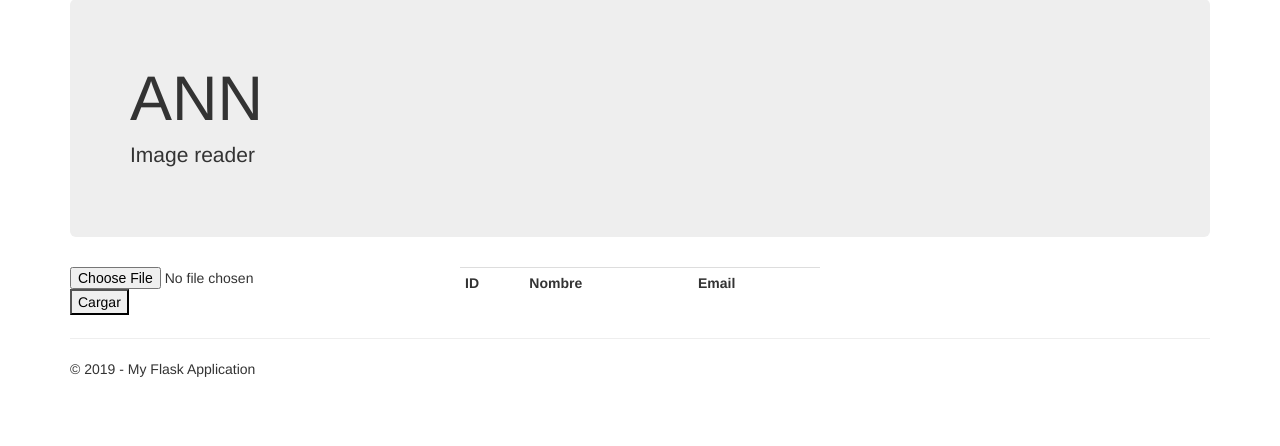
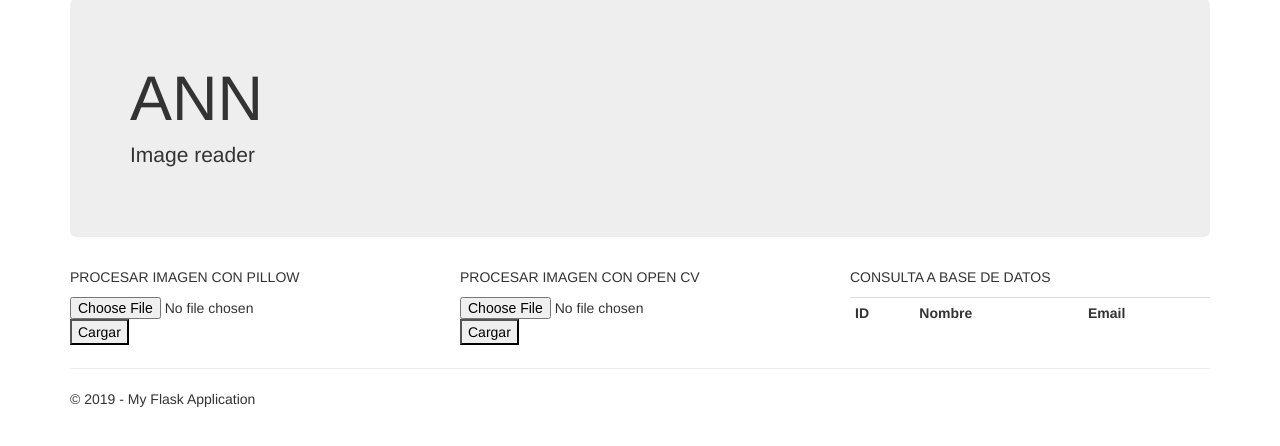
Before and after one commit to favm72/flask, a Flask app: page / in a window 1280 px wide. Shown: the part 51-497 px from the top of the page. Run offline with Flask 2, Linux system fonts and the light colour scheme; data that the repository does not hold is empty; some libraries are stand-ins or nearby versions.

Commit message:
uso de librerías de pillow y opencv numpy, tratamiento de imagenes

```diff
--- a/AppFlask/templates/index.html
+++ b/AppFlask/templates/index.html
@@ -10,12 +10,21 @@
 
 <div class="row">
     <div class="col-md-4">
-       <form method="post" action="/cargar" enctype="multipart/form-data">
-           <input type="file" name="file" id="file" />
-           <button type="submit">Cargar</button>
-       </form>
+        <p>PROCESAR IMAGEN CON PILLOW</p>
+        <form method="post" action="/cargar_pillow" enctype="multipart/form-data">
+            <input type="file" name="file" id="file" />
+            <button type="submit">Cargar</button>
+        </form>
     </div>
     <div class="col-md-4">
+        <p>PROCESAR IMAGEN CON OPEN CV</p>
+        <form method="post" action="/cargar_opencv" enctype="multipart/form-data">
+            <input type="file" name="file" id="file" />
+            <button type="submit">Cargar</button>
+        </form>
+    </div>
+    <div class="col-md-4">
+        <p>CONSULTA A BASE DE DATOS</p>
         <table class="table table-condensed table-border">
             <tr>
                 <th>ID</th>
@@ -30,10 +39,6 @@
             </tr>
             {% endfor %}
         </table>
-
-
-    </div>
-    <div class="col-md-4">
     </div>
 </div>
 
--- a/AppFlask/views.py
+++ b/AppFlask/views.py
@@ -8,6 +8,11 @@ from AppFlask import app
 from AppFlask.conexion import Conexion
 from flask import request
 from PIL import Image
+from PIL import ImageFilter
+from io import BytesIO
+from flask import send_file
+import numpy as np
+import cv2
 
 @app.route('/')
 @app.route('/home')
@@ -39,7 +44,8 @@ def about():
         message='Your application description page.'
     )
 
-@app.route('/cargar', methods=['POST'])
+#USANDO PILLOW
+@app.route('/cargar_pillow', methods=['POST'])
 def cargar():
     respuesta = ''
     files = request.files
@@ -54,9 +60,14 @@ def cargar():
             #        pix[x,y] = 0.25 * pix[x,y][0]+ 0.5G+0.25B
             #        pass
             print(pix[400,600])  # Get the RGBA Value of the a pixel of an image
-            gray = im.convert('L')
-            return Response(gray, mimetype="image/jpg", headers={"Content-disposition":"attachment; filename=converted.jpg"})
+            #gray = im.convert('L')
+            converted = im.filter(ImageFilter.FIND_EDGES)
+            img_io = BytesIO()
+            converted.save(img_io, 'JPEG', quality=70)
+            img_io.seek(0)
             im.close()
+            return send_file(img_io, mimetype='image/jpeg')
+            #return Response(gray.iter_content(chunk_size=10*1024), mimetype="image/jpg", headers={"Content-disposition":"attachment; filename=converted.jpg"})
             #im.save('alive_parrot.png')
         else:
             respuesta='el tipo de archivo debe ser jpg'
@@ -70,3 +81,57 @@ def cargar():
         lista = list(),
         respuesta=respuesta
     )
+
+#USANDO OPEN-CV
+@app.route('/cargar_opencv', methods=['POST'])
+def cargaropen():
+    respuesta = ''
+    files = request.files
+    if len(files) > 0:
+        file = files.get('file')
+        if file.filename.endswith('.jpg'):
+            img = Image.open(file.stream)
+            pix = img.load()
+            npa = np.array(img)
+            npa = cv2.resize(npa, (int(img.size[0]/2), int(img.size[1]/2)))
+
+            # Grayscale
+            gray = cv2.cvtColor(npa, cv2.COLOR_BGR2GRAY)
+
+            # Find Canny edges
+            edged = cv2.Canny(gray, 30, 200)
+            cv2.waitKey(0)
+
+            # Finding Contours
+            # Use a copy of the image e.g. edged.copy()
+            # since findContours alters the image
+            contours, hierarchy = cv2.findContours(edged, cv2.RETR_EXTERNAL, cv2.CHAIN_APPROX_NONE)
+
+            #cv2.imshow('Canny Edges After Contouring', edged)
+            cv2.waitKey(0)
+
+            print("Number of Contours found = " + str(len(contours)))
+            print(contours)
+            # Draw all contours
+            # -1 signifies drawing all contours
+            cv2.drawContours(edged, contours, -1, (0, 255, 0), 3)
+
+
+            img2 = Image.fromarray(edged)
+            img_io = BytesIO()
+            img2.save(img_io, 'JPEG', quality=70)
+            img_io.seek(0)
+            img.close()
+            return send_file(img_io, mimetype='image/jpeg')
+        else:
+            respuesta='el tipo de archivo debe ser jpg'
+    else:
+        respuesta='no ha cargado ningun archivo'
+
+    return render_template(
+        'index.html',
+        title='AFTER POST',
+        year=datetime.now().year,
+        lista = list(),
+        respuesta=respuesta
+    )
```
